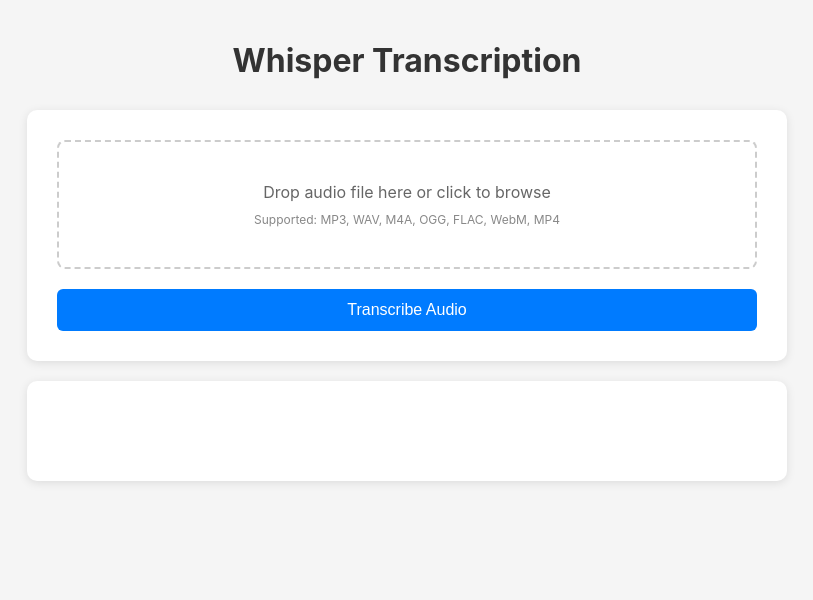
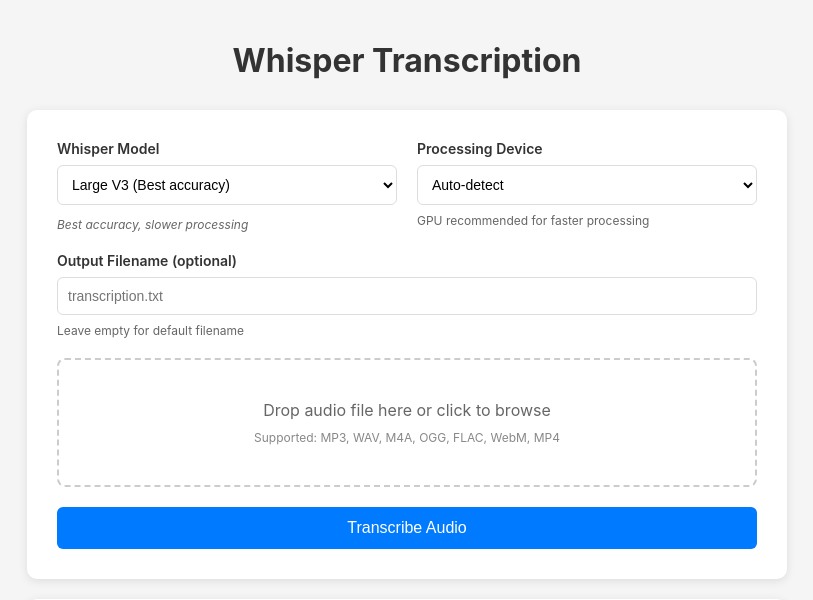
Before and after one commit to KatsuyaITO/easy-whisper, a FastAPI app: page / in a window 1280 px wide. Shown: the top 600 px of the page, without its empty margins (233-1046 px from the left). Run offline with FastAPI, Linux system fonts and the light colour scheme; some libraries are stand-ins or nearby versions.

Commit message:
Add dynamic UI controls for model, device, and filename selection
Major improvements to Easy Whisper's user interface and backend:

- Add dynamic model selection dropdown with 11 Whisper models (multilingual and English-only)
- Add device selection (auto-detect, CUDA, CPU) for flexible processing
- Add custom filename input for downloaded transcriptions
- Implement intelligent model caching system to improve performance
- Change default port from 8000 to 7860 (less common port)
- Update backend to handle dynamic model and device selection per request
- Refactor get_pipeline() to support caching and dynamic parameters
- Update health endpoint to show cache status and configuration
- Enhance README with detailed model information and new features documentation

Co-Authored-By: Claude Sonnet 4.5 <noreply@anthropic.com>

```diff
--- a/easy_whisper/__init__.py
+++ b/easy_whisper/__init__.py
@@ -7,7 +7,7 @@ from pathlib import Path
 
 import torch
 from dotenv import load_dotenv
-from fastapi import FastAPI, UploadFile, File, Request
+from fastapi import FastAPI, UploadFile, File, Request, Form
 from fastapi.responses import HTMLResponse
 from fastapi.templating import Jinja2Templates
 from transformers import AutoModelForSpeechSeq2Seq, AutoProcessor, pipeline
@@ -34,38 +34,61 @@ UPLOAD_DIR = Path(os.getenv("UPLOAD_DIR", "uploads")).absolute()
 UPLOAD_DIR.mkdir(exist_ok=True)
 
 # Whisper model configuration
-MODEL_ID = os.getenv("WHISPER_MODEL_ID", "openai/whisper-large-v3")
-DEVICE = "cuda" if torch.cuda.is_available() else "cpu"
-TORCH_DTYPE = torch.float16 if torch.cuda.is_available() else torch.float32
+DEFAULT_MODEL_ID = os.getenv("WHISPER_MODEL_ID", "openai/whisper-large-v3")
+DEFAULT_DEVICE = "cuda" if torch.cuda.is_available() else "cpu"
 
-# Global pipeline (loaded once)
-pipe = None
+# Cache for pipelines (key: model_id + device)
+pipeline_cache = {}
 
 
-def get_pipeline():
-    """Load Whisper pipeline (lazy loading)."""
-    global pipe
-    if pipe is None:
-        logger.info(f"Loading Whisper model on {DEVICE}...")
-        model = AutoModelForSpeechSeq2Seq.from_pretrained(
-            MODEL_ID,
-            torch_dtype=TORCH_DTYPE,
-            low_cpu_mem_usage=True,
-            use_safetensors=True,
-        )
-        model.to(DEVICE)
+def get_pipeline(model_id: str = None, device: str = "auto"):
+    """Load Whisper pipeline with caching support."""
+    # Use defaults if not specified
+    if model_id is None:
+        model_id = DEFAULT_MODEL_ID
 
-        processor = AutoProcessor.from_pretrained(MODEL_ID)
+    # Handle auto device selection
+    if device == "auto":
+        device = "cuda" if torch.cuda.is_available() else "cpu"
+    elif device == "cuda" and not torch.cuda.is_available():
+        logger.warning("CUDA requested but not available, falling back to CPU")
+        device = "cpu"
 
-        pipe = pipeline(
-            "automatic-speech-recognition",
-            model=model,
-            tokenizer=processor.tokenizer,
-            feature_extractor=processor.feature_extractor,
-            torch_dtype=TORCH_DTYPE,
-            device=DEVICE,
-        )
-        logger.info("Model loaded successfully!")
+    # Create cache key
+    cache_key = f"{model_id}:{device}"
+
+    # Return cached pipeline if available
+    if cache_key in pipeline_cache:
+        logger.info(f"Using cached pipeline for {cache_key}")
+        return pipeline_cache[cache_key]
+
+    # Load new pipeline
+    logger.info(f"Loading Whisper model {model_id} on {device}...")
+    torch_dtype = torch.float16 if device == "cuda" else torch.float32
+
+    model = AutoModelForSpeechSeq2Seq.from_pretrained(
+        model_id,
+        torch_dtype=torch_dtype,
+        low_cpu_mem_usage=True,
+        use_safetensors=True,
+    )
+    model.to(device)
+
+    processor = AutoProcessor.from_pretrained(model_id)
+
+    pipe = pipeline(
+        "automatic-speech-recognition",
+        model=model,
+        tokenizer=processor.tokenizer,
+        feature_extractor=processor.feature_extractor,
+        torch_dtype=torch_dtype,
+        device=device,
+    )
+
+    # Cache the pipeline
+    pipeline_cache[cache_key] = pipe
+    logger.info(f"Model loaded successfully! Cache key: {cache_key}")
+
     return pipe
 
 
@@ -98,9 +121,15 @@ async def index(request: Request):
 
 
 @app.post("/transcribe")
-async def transcribe(file: UploadFile = File(...)):
+async def transcribe(
+    file: UploadFile = File(...),
+    model: str = Form(DEFAULT_MODEL_ID),
+    device: str = Form("auto"),
+    filename: str = Form("")
+):
     """Transcribe uploaded audio file."""
     logger.info(f"Received transcription request for file: {file.filename}")
+    logger.info(f"Model: {model}, Device: {device}, Custom filename: {filename}")
     temp_path = None
     wav_path = None
 
@@ -119,9 +148,9 @@ async def transcribe(file: UploadFile = File(...)):
         # Convert to WAV format
         wav_path = convert_to_wav(temp_path)
 
-        # Load pipeline and transcribe
-        logger.info("Loading transcription pipeline...")
-        transcription_pipe = get_pipeline()
+        # Load pipeline with user-selected model and device
+        logger.info(f"Loading transcription pipeline for model: {model} on device: {device}...")
+        transcription_pipe = get_pipeline(model_id=model, device=device)
 
         logger.info(f"Starting transcription of: {wav_path}")
         result = transcription_pipe(
@@ -174,8 +203,11 @@ async def health():
     """Health check endpoint."""
     return {
         "status": "ok",
-        "device": DEVICE,
+        "default_device": DEFAULT_DEVICE,
         "cuda_available": torch.cuda.is_available(),
+        "default_model": DEFAULT_MODEL_ID,
+        "cached_pipelines": len(pipeline_cache),
+        "cache_keys": list(pipeline_cache.keys())
     }
 
 
@@ -183,7 +215,7 @@ def main():
     """Main entry point for the application."""
     import uvicorn
     host = os.getenv("HOST", "localhost")
-    port = int(os.getenv("PORT", "8000"))
+    port = int(os.getenv("PORT", "7860"))
     logger.info(f"Starting server on {host}:{port}")
     uvicorn.run(app, host=host, port=port)
 
--- a/easy_whisper/templates/index.html
+++ b/easy_whisper/templates/index.html
@@ -194,6 +194,58 @@
             color: #888;
             margin-top: 10px;
         }
+
+        .form-group {
+            display: flex;
+            flex-direction: column;
+            gap: 8px;
+        }
+
+        .form-group label {
+            font-weight: 600;
+            color: #333;
+            font-size: 14px;
+        }
+
+        .form-group select,
+        .form-group input[type="text"] {
+            padding: 10px;
+            border: 1px solid #ddd;
+            border-radius: 6px;
+            font-size: 14px;
+            background: white;
+            transition: border-color 0.3s;
+        }
+
+        .form-group select:focus,
+        .form-group input[type="text"]:focus {
+            outline: none;
+            border-color: #007bff;
+        }
+
+        .form-group small {
+            color: #666;
+            font-size: 12px;
+        }
+
+        .settings-grid {
+            display: grid;
+            grid-template-columns: 1fr 1fr;
+            gap: 20px;
+        }
+
+        @media (max-width: 600px) {
+            .settings-grid {
+                grid-template-columns: 1fr;
+            }
+        }
+
+        .model-info {
+            font-size: 11px;
+            color: #888;
+            margin-top: 4px;
+            font-style: italic;
+        }
     </style>
 </head>
 <body>
@@ -205,6 +257,49 @@
               hx-target="#result"
               hx-encoding="multipart/form-data"
               hx-indicator="#loading">
+
+            <div class="settings-grid">
+                <div class="form-group">
+                    <label for="model-select">Whisper Model</label>
+                    <select name="model" id="model-select" onchange="updateModelInfo()">
+                        <optgroup label="Multilingual Models">
+                            <option value="openai/whisper-large-v3-turbo">Large V3 Turbo (Fastest large model)</option>
+                            <option value="openai/whisper-large-v3" selected>Large V3 (Best accuracy)</option>
+                            <option value="openai/whisper-large">Large V2</option>
+                            <option value="openai/whisper-medium">Medium (Balanced)</option>
+                            <option value="openai/whisper-small">Small (Fast)</option>
+                            <option value="openai/whisper-base">Base (Very fast)</option>
+                            <option value="openai/whisper-tiny">Tiny (Fastest)</option>
+                        </optgroup>
+                        <optgroup label="English-Only Models">
+                            <option value="openai/whisper-medium.en">Medium EN</option>
+                            <option value="openai/whisper-small.en">Small EN</option>
+                            <option value="openai/whisper-base.en">Base EN</option>
+                            <option value="openai/whisper-tiny.en">Tiny EN</option>
+                        </optgroup>
+                    </select>
+                    <small id="model-info" class="model-info">Best accuracy, slower processing</small>
+                </div>
+
+                <div class="form-group">
+                    <label for="device-select">Processing Device</label>
+                    <select name="device" id="device-select">
+                        <option value="auto" selected>Auto-detect</option>
+                        <option value="cuda">CUDA (GPU)</option>
+                        <option value="cpu">CPU</option>
+                    </select>
+                    <small>GPU recommended for faster processing</small>
+                </div>
+            </div>
+
+            <div class="form-group">
+                <label for="filename-input">Output Filename (optional)</label>
+                <input type="text"
+                       name="filename"
+                       id="filename-input"
+                       placeholder="transcription.txt">
+                <small>Leave empty for default filename</small>
+            </div>
 
             <div class="file-input-wrapper">
                 <input type="file"
@@ -236,6 +331,26 @@
     <div id="result"></div>
 
     <script>
+        const modelDescriptions = {
+            'openai/whisper-large-v3-turbo': 'Fastest large model with excellent accuracy',
+            'openai/whisper-large-v3': 'Best accuracy, slower processing',
+            'openai/whisper-large': 'High accuracy, slower processing',
+            'openai/whisper-medium': 'Balanced speed and accuracy',
+            'openai/whisper-small': 'Fast processing, good accuracy',
+            'openai/whisper-base': 'Very fast, basic accuracy',
+            'openai/whisper-tiny': 'Fastest, minimal accuracy',
+            'openai/whisper-medium.en': 'Balanced (English only)',
+            'openai/whisper-small.en': 'Fast (English only)',
+            'openai/whisper-base.en': 'Very fast (English only)',
+            'openai/whisper-tiny.en': 'Fastest (English only)'
+        };
+
+        function updateModelInfo() {
+            const select = document.getElementById('model-select');
+            const info = document.getElementById('model-info');
+            info.textContent = modelDescriptions[select.value] || '';
+        }
+
         function updateFileName(input) {
             const fileName = input.files[0]?.name || '';
             document.getElementById('file-name').textContent = fileName;
@@ -252,11 +367,14 @@
 
         function downloadText() {
             const text = document.getElementById('transcription-output').textContent;
+            const customFilename = document.getElementById('filename-input')?.value || 'transcription.txt';
+            const filename = customFilename.endsWith('.txt') ? customFilename : customFilename + '.txt';
+
             const blob = new Blob([text], { type: 'text/plain' });
             const url = URL.createObjectURL(blob);
             const a = document.createElement('a');
             a.href = url;
-            a.download = 'transcription.txt';
+            a.download = filename;
             document.body.appendChild(a);
             a.click();
             document.body.removeChild(a);
```
Also changed, not shown: README.md.
